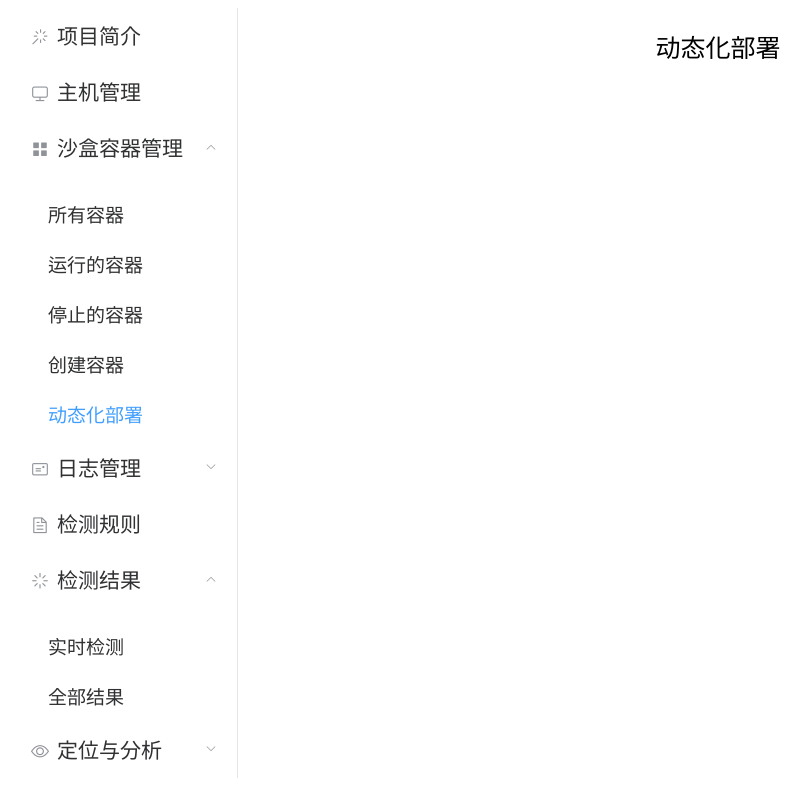
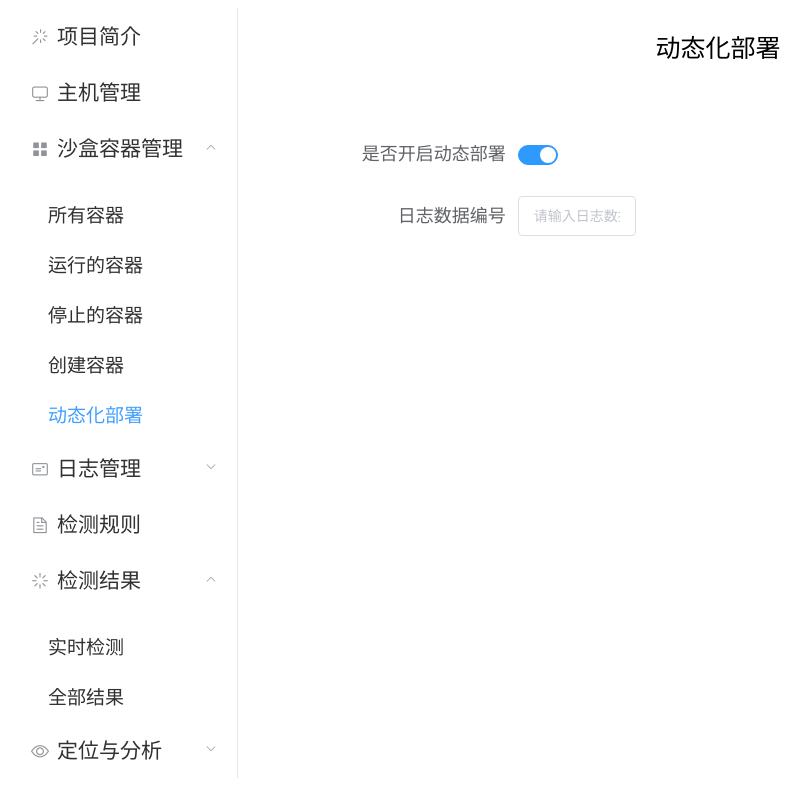
Before and after one commit to M000M/Front-AttackDetection, a Vue app: page /dynamicDeployment in a window 1280 px wide. Shown: the whole page, without its empty margins (0-812 px from the left). Built offline with nearby package versions, Linux system fonts and the light colour scheme.

Commit message:
05.29 windows

```diff
--- a/src/components/containers/DynamicDeployment.vue
+++ b/src/components/containers/DynamicDeployment.vue
@@ -1,12 +1,44 @@
 <template>
     <div>
         <div style="font-size: 25px; font-family: '宋体', cursive; margin-left: 40%">动态化部署</div>
+        <el-container>
+            <el-main>
+                <el-form :model="dynamicDeploymentForm" label-width="200px" ref="verificationLog">
+                    <el-row>
+                        <el-col :span="20" :offset="1">
+                            <el-form-item label="是否开启动态部署">
+                                <el-switch
+                                    v-model="isDynamicSwitchOn"
+                                    active-color="#2E9AFE"
+                                    inactive-color="#585858">
+                                </el-switch>
+                            </el-form-item>
+                        </el-col>
+                    </el-row>
+                    <el-row>
+                        <el-col :span="8" :offset="1">
+                            <el-form-item label="日志数据编号" prop="logId">
+                                <el-input  placeholder="请输入日志数据编号"></el-input>
+                            </el-form-item>
+                        </el-col>
+                    </el-row>
+                </el-form>
+            </el-main>
+        </el-container>
+
+
     </div>
 </template>
 
 <script>
 export default {
-    name: "DynamicDeployment"
+    name: "DynamicDeployment",
+    data() {
+        return {
+            isDynamicSwitchOn: true,
+            dynamicDeploymentForm: []
+        }
+    }
 }
 </script>
 
--- a/src/components/logs/AllLogs.vue
+++ b/src/components/logs/AllLogs.vue
@@ -7,8 +7,15 @@
             :header-cell-style="{'text-align':'center'}"
             :cell-style="{'text-align':'left'}"
             :max-height="900">
-            <el-table-column label="时间" prop="time" width="150px"></el-table-column>
-            <el-table-column label="日志" prop="log"></el-table-column>
+            <el-table-column
+                label="编号"
+                width="150px"
+                prop="id">
+                <template slot-scope="scope">
+                    <span style="display: block;text-align: center;" >{{scope.row.id}}</span>
+                </template>
+            </el-table-column>
+            <el-table-column label="日志" prop="message"></el-table-column>
         </el-table>
         <br>
         <div class="tabListPage">
@@ -52,13 +59,13 @@ export default {
         },
 
         getTotal() {
-            axios.get("http://127.0.0.1:9000/es/getTotal").then(res => {
+            axios.get("http://127.0.0.1:7000/logs/getTotal").then(res => {
                 this.total = res.data.data;
             });
         },
 
         getLogByPage(start, size) {
-            axios.get("http://127.0.0.1:9000/es/getLogByPage", {
+            axios.get("http://127.0.0.1:7000/logs/getLogsByPage", {
                 params: {
                     start: start,
                     size: size
--- a/src/components/logs/RealTimeLogs.vue
+++ b/src/components/logs/RealTimeLogs.vue
@@ -7,7 +7,14 @@
             :header-cell-style="{'text-align':'center'}"
             :cell-style="{'text-align':'left'}"
             :max-height="900">
-            <el-table-column label="时间" prop="time" width="170px"></el-table-column>
+            <el-table-column
+                label="时间"
+                width="200px"
+                prop="time">
+                <template slot-scope="scope">
+                    <span style="display: block;text-align: center;" >{{scope.row.time}}</span>
+                </template>
+            </el-table-column>
             <el-table-column label="实时日志" prop="log"></el-table-column>
         </el-table>
     </div>
@@ -24,7 +31,7 @@ export default {
             logData: [],
             total: 0,
             newTotal: 0,
-            logCount: 10
+            logCount: 15
         }
     },
 
```
